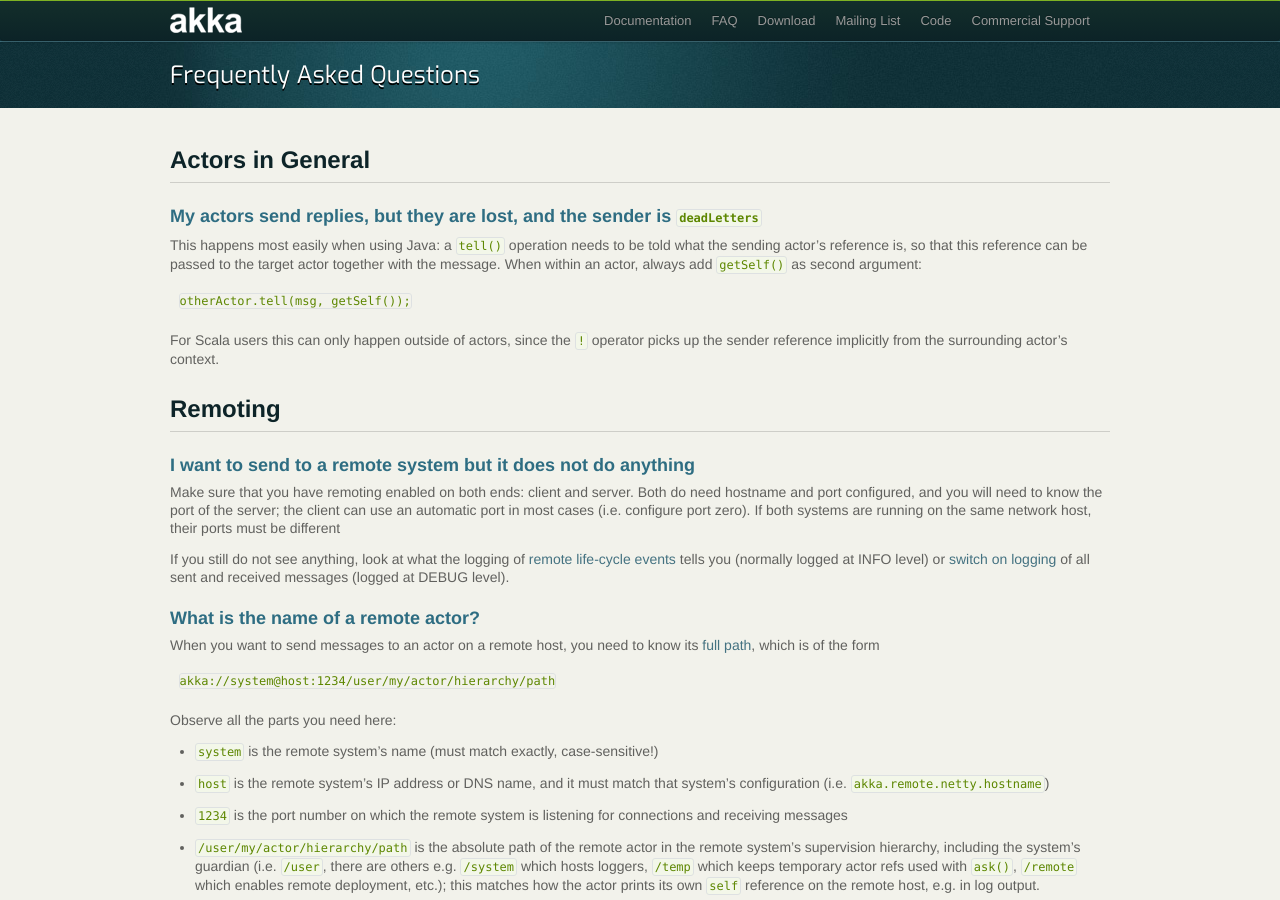
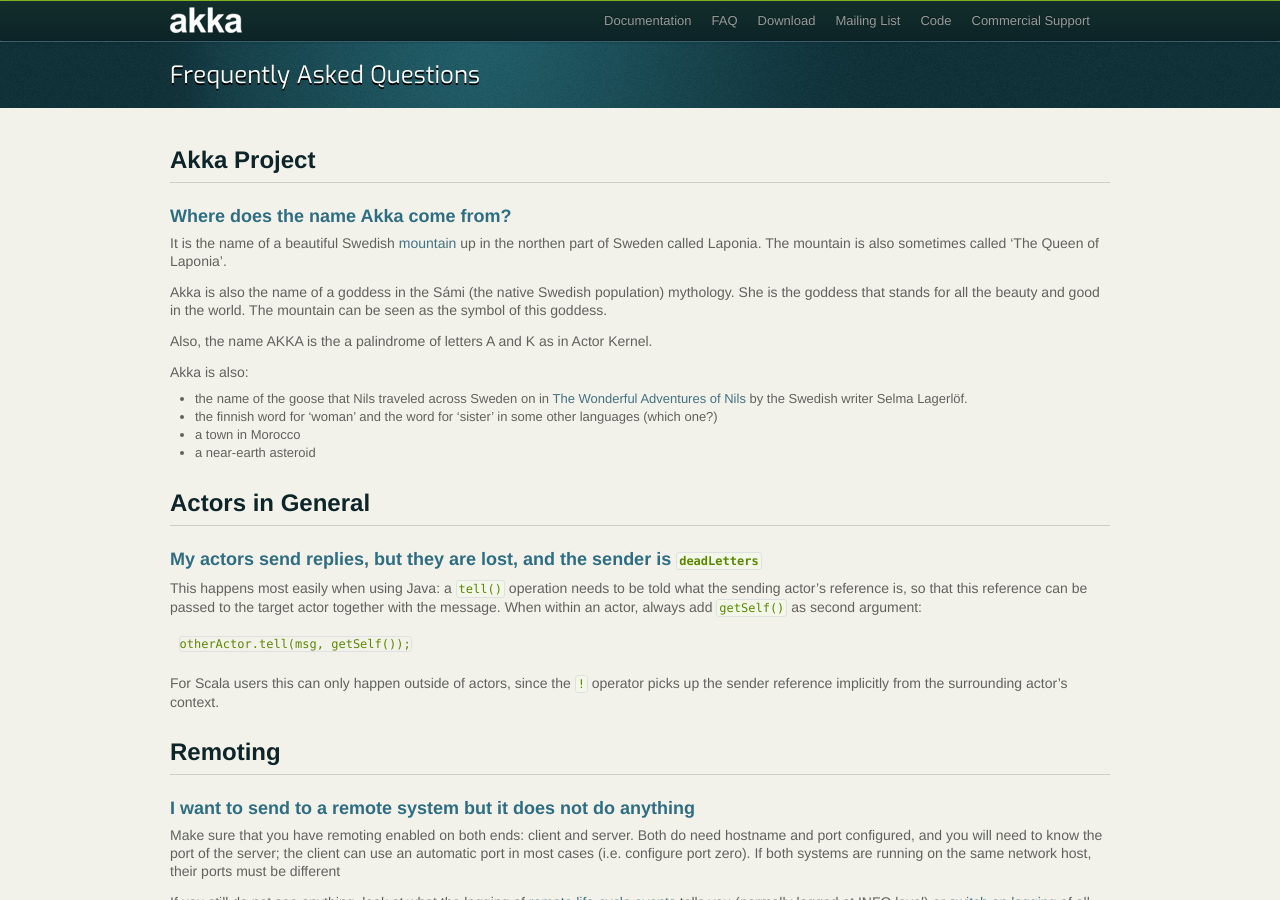
Before and after one commit to raboof/akka.github.com, a Jekyll site: the page built from faq/index.md, in a window 1280 px wide and 900 px high. Built offline with Jekyll 4.4.1, drawn with Linux system fonts in a browser that asks for light colours.

Commit message:
Added answer to the question 'Where does the name Akka come from?'

```diff
--- a/faq/index.md
+++ b/faq/index.md
@@ -2,6 +2,26 @@
 layout: page-full-width
 title: Frequently Asked Questions
 ---
+
+## Akka Project
+
+### Where does the name Akka come from?
+
+It is the name of a beautiful Swedish [mountain](https://lh4.googleusercontent.com/-z28mTALX90E/UCOsd249TdI/AAAAAAAAAB0/zGyNNZla-zY/w442-h331/akka-beautiful-panorama.jpg)
+up in the northen part of Sweden called Laponia. The mountain is also sometimes
+called 'The Queen of Laponia'.
+
+Akka is also the name of a goddess in the Sámi (the native Swedish population)
+mythology. She is the goddess that stands for all the beauty and good in the
+world. The mountain can be seen as the symbol of this goddess.
+
+Also, the name AKKA is the a palindrome of letters A and K as in Actor Kernel.
+
+Akka is also:
+* the name of the goose that Nils traveled across Sweden on in [The Wonderful Adventures of Nils](http://en.wikipedia.org/wiki/The_Wonderful_Adventures_of_Nils) by the Swedish writer Selma Lagerlöf.
+* the finnish word for 'woman' and the word for 'sister' in some other languages (which one?)
+* a town in Morocco
+* a near-earth asteroid
 
 ## Actors in General
 
```
